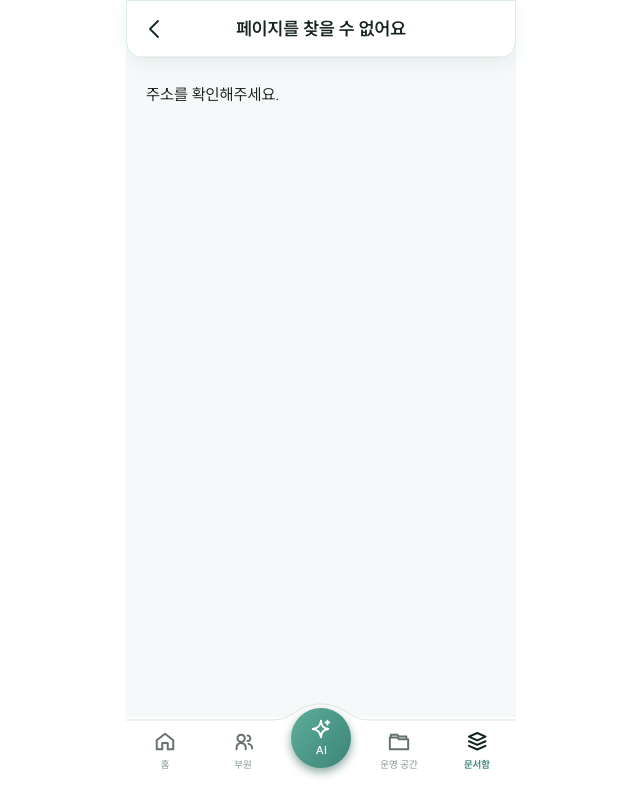
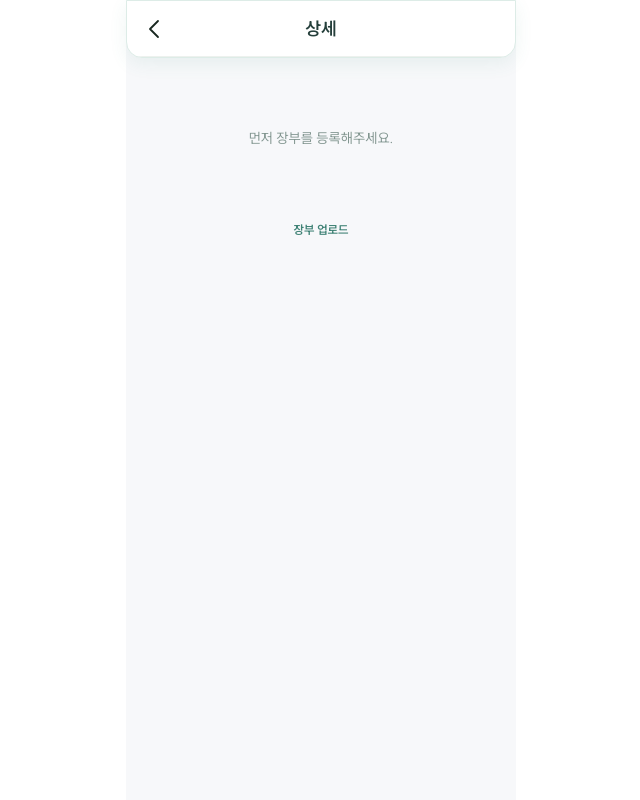
Before and after one commit to moimzang-line4/frontend, a React (Vite) app in the folder frontend/: page /files/ledger/entries/1 in a window 1280 px wide. Shown: the whole page, without its empty margins (319-959 px from the left). Built offline with nearby package versions, Linux system fonts and the light colour scheme.

Commit message:
feat: 장부 내역 상세와 수정 화면 연결

```diff
--- a/frontend/src/App.tsx
+++ b/frontend/src/App.tsx
@@ -224,6 +224,7 @@ export default function App() {
       <Route path="/schedules/:scheduleId/operations/notes/new" element={<Suspense fallback={<Placeholder>메모를 불러오는 중이에요.</Placeholder>}><OperationNoteFormPage /></Suspense>} />
       <Route path="/schedules/:scheduleId/operations/notes/:noteId" element={<Suspense fallback={<Placeholder>메모를 불러오는 중이에요.</Placeholder>}><OperationNoteFormPage /></Suspense>} />
 
+      <Route path="/files/ledger/entries/:entryId" element={<Suspense fallback={<Placeholder>내역을 불러오는 중이에요.</Placeholder>}><LedgerEntryPage /></Suspense>} />
       <Route path="/files/ledger/new" element={<Suspense fallback={<Placeholder>장부를 불러오는 중이에요.</Placeholder>}><LedgerEntryPage /></Suspense>} />
       <Route path="/files/ledger/source" element={<Suspense fallback={<Placeholder>장부를 불러오는 중이에요.</Placeholder>}><LedgerSourcePage /></Suspense>} />
       <Route path="/files/ledger/delete" element={<Suspense fallback={<Placeholder>장부를 불러오는 중이에요.</Placeholder>}><LedgerDeletePage /></Suspense>} />
--- a/frontend/src/pages/documents/LedgerEntryPage.tsx
+++ b/frontend/src/pages/documents/LedgerEntryPage.tsx
@@ -1,4 +1,4 @@
-import { useNavigate } from 'react-router'
+import { useNavigate, useParams } from 'react-router'
 import Header from '../../layouts/Header'
 import LedgerEntryForm from '../../components/documents/LedgerEntryForm'
 import useFileScope from '../../hooks/files/useFileScope'
@@ -7,14 +7,16 @@ import { saveLedgerEntry } from '../../utils/documents/ledgerEntries'
 import * as S from '../../styles/files/FilesPage.styles'
 
 export default function LedgerEntryPage() {
+  const { entryId } = useParams()
   const scope = useFileScope()
   const { ledger, loading, error } = useLedger(scope.id)
+  const entry = ledger?.entries.find((item) => item.id === entryId)
   const navigate = useNavigate()
   const back = () => navigate('/files', { state: { tab: '장부' } })
 
   return (
     <S.Page>
-      <Header title="직접 입력" onBack={back} />
+      <Header title={entryId ? '상세' : '직접 입력'} onBack={back} />
       {loading ? (
         <S.Content>
           <S.Empty role="status">장부를 불러오는 중이에요.</S.Empty>
@@ -33,11 +35,24 @@ export default function LedgerEntryPage() {
             장부 업로드
           </S.Attach>
         </S.Content>
+      ) : entryId && !entry ? (
+        <S.Content>
+          <S.Empty>삭제되었거나 이 장부에 없는 내역이에요.</S.Empty>
+        </S.Content>
       ) : (
         <LedgerEntryForm
-          key={ledger.file.id}
+          key={`${ledger.file.id}:${entryId ?? 'new'}`}
+          initial={entry}
+          onDelete={
+            entry
+              ? () =>
+                  navigate(
+                    `/files/ledger/entries/${encodeURIComponent(entry.id)}/delete`,
+                  )
+              : undefined
+          }
           onSave={async (input) => {
-            await saveLedgerEntry(scope.id, input, ledger.file.id)
+            await saveLedgerEntry(scope.id, input, ledger.file.id, entryId)
             back()
           }}
         />
```
